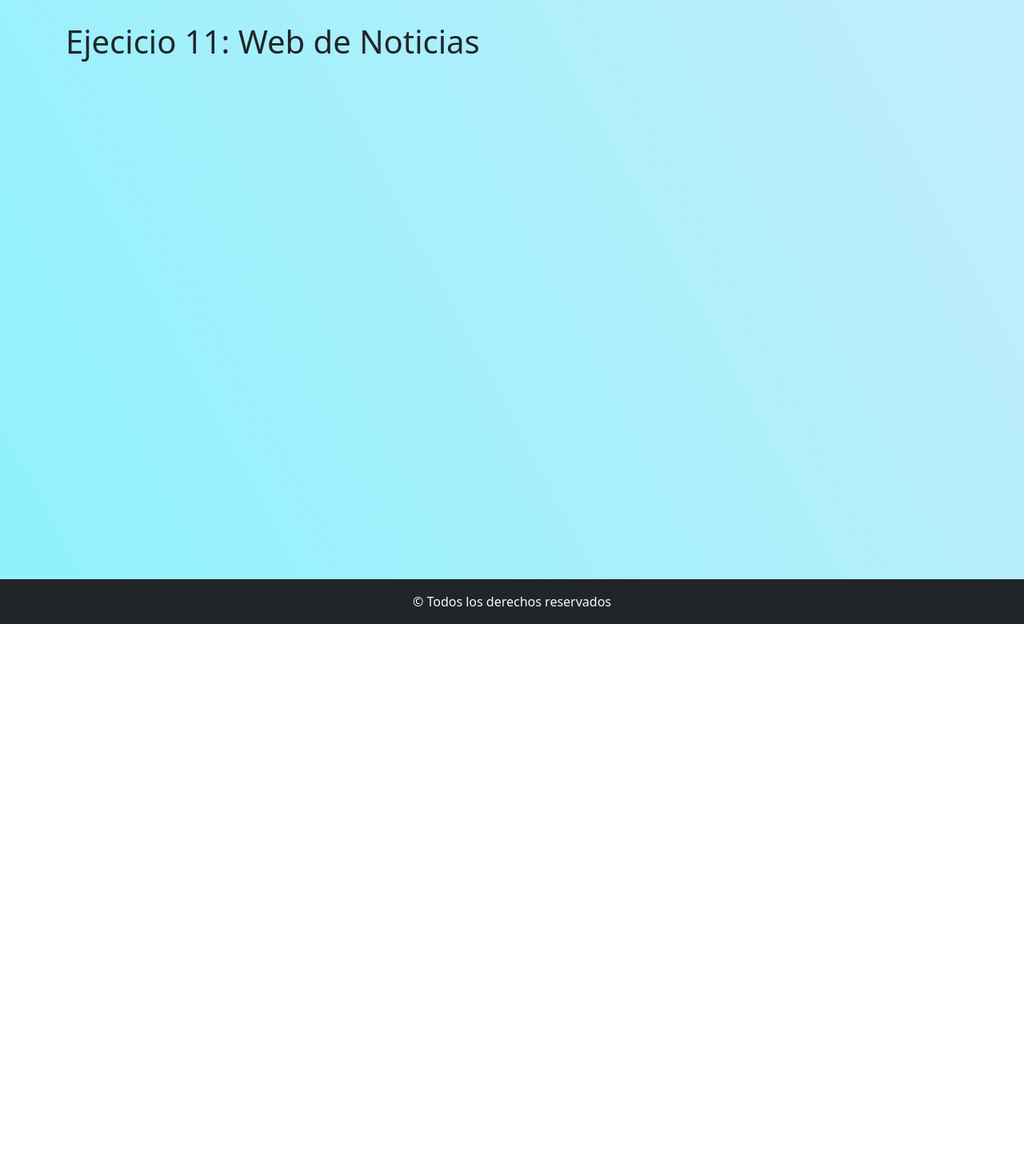
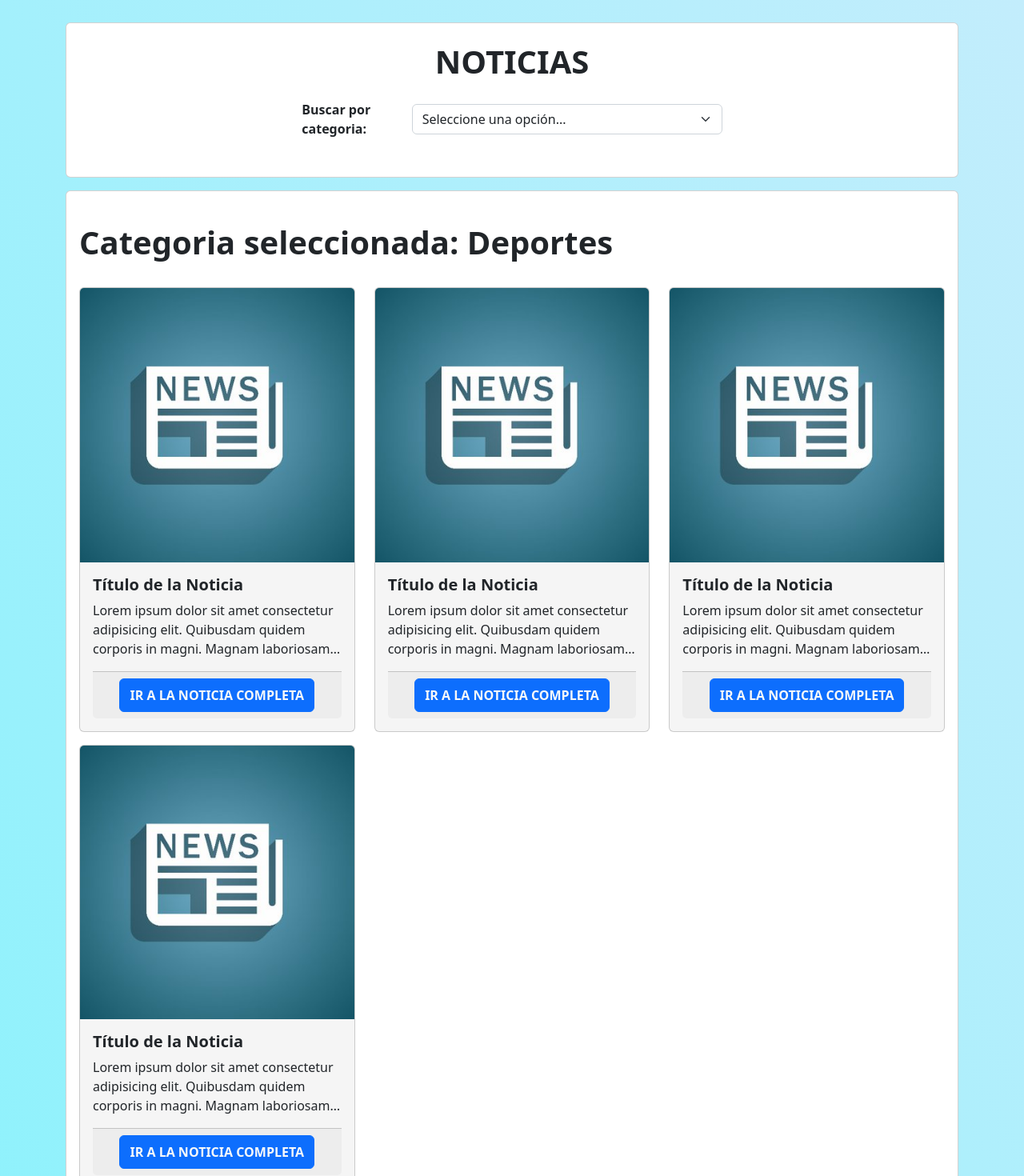
Before and after one commit to jgromerou/ej11-practico1-react, a React (Vite) app: page / in a window 1280 px wide. Shown: the part 20-1490 px from the top of the page at 80% size. Before the commit the page ends 800 px from the top, so only its background shows below. Built offline with nearby package versions, Linux system fonts and the light colour scheme.

Commit message:
se hizo el maquetado del form, grid de noticias y cards

```diff
--- a/src/App.css
+++ b/src/App.css
@@ -9,3 +9,7 @@
 .paginaPrincipal {
   flex-grow: 1;
 }
+
+#newCard {
+  background: #f5f5f5;
+}
--- a/src/App.jsx
+++ b/src/App.jsx
@@ -2,12 +2,13 @@ import 'bootstrap/dist/css/bootstrap.min.css';
 import { Container } from 'react-bootstrap';
 import './App.css';
 import Footer from './components/Footer';
+import FormNoticias from './components/FormNoticias/FormNoticias';
 
 function App() {
   return (
     <>
       <Container className="paginaPrincipal my-5">
-        <h1>Ejecicio 11: Web de Noticias</h1>
+        <FormNoticias />
       </Container>
       <Footer />
     </>
--- /dev/null
+++ b/src/components/FormNoticias/FormNoticias.jsx
@@ -0,0 +1,42 @@
+import { Card, Form, Row, Col } from 'react-bootstrap';
+import './form-noticias.css';
+import GridNoticias from '../GridNoticias/GridNoticias';
+
+const FormNoticias = () => {
+  return (
+    <>
+      <Card>
+        <Card.Body>
+          <Card.Title className="mt-2 mb-4 text-uppercase display-6 fw-bold text-center">
+            Noticias
+          </Card.Title>
+          <Form className="container-wrapper mt-2">
+            <Form.Group
+              as={Row}
+              className="justify-content-center align-items-center mb-3"
+              controlId="nombreNoticias"
+            >
+              <Col md={2}>
+                <Form.Label className="fw-bold mb-3">
+                  Buscar por categoria:{' '}
+                </Form.Label>
+              </Col>
+              <Col md={6}>
+                <Form.Select className="mb-3" aria-label="generoSelect">
+                  <option>Seleccione una opción...</option>
+                  <option value="Políticas">Políticas</option>
+                  <option value="Deportes">Deportes</option>
+                  <option value="Economía">Economía</option>
+                  <option value="Seguridad">Seguridad</option>
+                </Form.Select>
+              </Col>
+            </Form.Group>
+          </Form>
+        </Card.Body>
+      </Card>
+      <GridNoticias />
+    </>
+  );
+};
+
+export default FormNoticias;
--- /dev/null
+++ b/src/components/FormNoticias/form-noticias.css
@@ -0,0 +1,4 @@
+.container-wrapper {
+  max-width: 800px; /* Define el ancho máximo deseado */
+  margin: 0 auto; /* Centra el contenedor horizontalmente */
+}
--- /dev/null
+++ b/src/components/GridNoticias/GridNoticias.jsx
@@ -0,0 +1,126 @@
+import { Card, Row, Col, Button } from 'react-bootstrap';
+import './grid-noticias.css';
+
+const GridNoticias = () => {
+  return (
+    <>
+      <Card className="mt-3">
+        <Card.Title className="mt-4 display-6 fw-bold text-center text-lg-start p-3">
+          Categoria seleccionada: Deportes
+        </Card.Title>
+        <Row className="mb-4 mt-2 px-3">
+          <Col md={6} lg={4} className="mb-3">
+            <Card id="newCard">
+              <Card.Img variant="top" src="/img/news.jpg" />
+              <Card.Body>
+                <Card.Title className=" fw-bold">
+                  Título de la Noticia
+                </Card.Title>
+                <Card.Text className="line-clamp">
+                  Lorem ipsum dolor sit amet consectetur adipisicing elit.
+                  Quibusdam quidem corporis in magni. Magnam laboriosam nobis,
+                  doloribus architecto deleniti reiciendis, animi quidem
+                  pariatur placeat laudantium vel iure eum labore sit?
+                </Card.Text>
+                <Card.Footer className="text-muted text-center fw-bold">
+                  <Button
+                    variant="primary"
+                    className="text-uppercase text-light fw-bold py-2"
+                    href="https://www.example.com"
+                    target="_blank"
+                    rel="noopener noreferrer"
+                  >
+                    Ir a la noticia completa
+                  </Button>
+                </Card.Footer>
+              </Card.Body>
+            </Card>
+          </Col>
+          <Col md={6} lg={4} className="mb-3">
+            <Card id="newCard">
+              <Card.Img variant="top" src="/img/news.jpg" />
+              <Card.Body>
+                <Card.Title className="fw-bold">
+                  Título de la Noticia
+                </Card.Title>
+                <Card.Text className="line-clamp">
+                  Lorem ipsum dolor sit amet consectetur adipisicing elit.
+                  Quibusdam quidem corporis in magni. Magnam laboriosam nobis,
+                  doloribus architecto deleniti reiciendis, animi quidem
+                  pariatur placeat laudantium vel iure eum labore sit?
+                </Card.Text>
+                <Card.Footer className="text-muted text-center fw-bold">
+                  <Button
+                    variant="primary"
+                    className="text-uppercase text-light fw-bold py-2"
+                    href="https://www.example.com"
+                    target="_blank"
+                    rel="noopener noreferrer"
+                  >
+                    Ir a la noticia completa
+                  </Button>
+                </Card.Footer>
+              </Card.Body>
+            </Card>
+          </Col>
+          <Col md={6} lg={4} className="mb-3">
+            <Card id="newCard">
+              <Card.Img variant="top" src="/img/news.jpg" />
+              <Card.Body>
+                <Card.Title className=" fw-bold">
+                  Título de la Noticia
+                </Card.Title>
+                <Card.Text className="line-clamp">
+                  Lorem ipsum dolor sit amet consectetur adipisicing elit.
+                  Quibusdam quidem corporis in magni. Magnam laboriosam nobis,
+                  doloribus architecto deleniti reiciendis, animi quidem
+                  pariatur placeat laudantium vel iure eum labore sit?
+                </Card.Text>
+                <Card.Footer className="text-muted text-center fw-bold">
+                  <Button
+                    variant="primary"
+                    className="text-uppercase text-light fw-bold py-2"
+                    href="https://www.example.com"
+                    target="_blank"
+                    rel="noopener noreferrer"
+                  >
+                    Ir a la noticia completa
+                  </Button>
+                </Card.Footer>
+              </Card.Body>
+            </Card>
+          </Col>
+          <Col md={6} lg={4} className="mb-3">
+            <Card id="newCard">
+              <Card.Img variant="top" src="/img/news.jpg" />
+              <Card.Body>
+                <Card.Title className=" fw-bold">
+                  Título de la Noticia
+                </Card.Title>
+                <Card.Text className="line-clamp">
+                  Lorem ipsum dolor sit amet consectetur adipisicing elit.
+                  Quibusdam quidem corporis in magni. Magnam laboriosam nobis,
+                  doloribus architecto deleniti reiciendis, animi quidem
+                  pariatur placeat laudantium vel iure eum labore sit?
+                </Card.Text>
+                <Card.Footer className="text-muted text-center fw-bold">
+                  <Button
+                    variant="primary"
+                    className="text-uppercase text-light fw-bold py-2"
+                    href="https://www.example.com"
+                    target="_blank"
+                    rel="noopener noreferrer"
+                  >
+                    Ir a la noticia completa
+                  </Button>
+                </Card.Footer>
+              </Card.Body>
+            </Card>
+          </Col>
+        </Row>
+      </Card>
+    </>
+  );
+};
+
+export default GridNoticias;
--- /dev/null
+++ b/src/components/GridNoticias/grid-noticias.css
@@ -0,0 +1,36 @@
+.colorBox {
+  min-width: 80px;
+  height: 80px;
+  border-radius: 50%;
+  background: blue;
+}
+
+.line-clamp {
+  display: -webkit-box;
+  -webkit-line-clamp: 3;
+  -webkit-box-orient: vertical;
+  overflow: hidden;
+  max-width: auto;
+}
+
+.input-width {
+  width: 120px;
+}
+
+@media all and (max-width: 576px) {
+  .colorBox {
+    min-width: 60px;
+    height: 60px;
+  }
+
+  .input-width {
+    width: 150px;
+  }
+}
+
+@media all and (min-width: 576px) and (max-width: 768px) {
+  .colorBox {
+    min-width: 70px;
+    height: 70px;
+  }
+}
```
Also changed, not shown: public/img/news.jpg (added).
